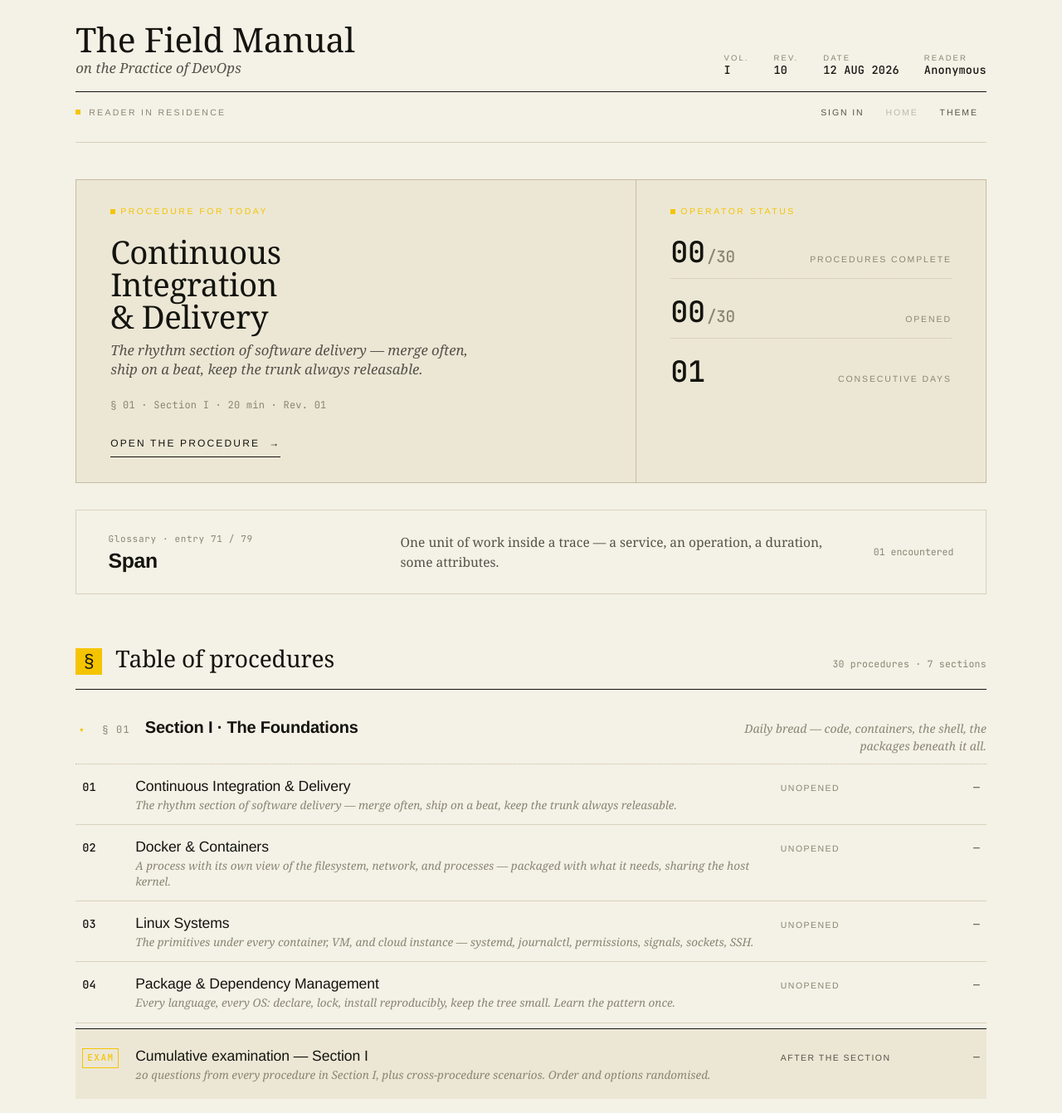
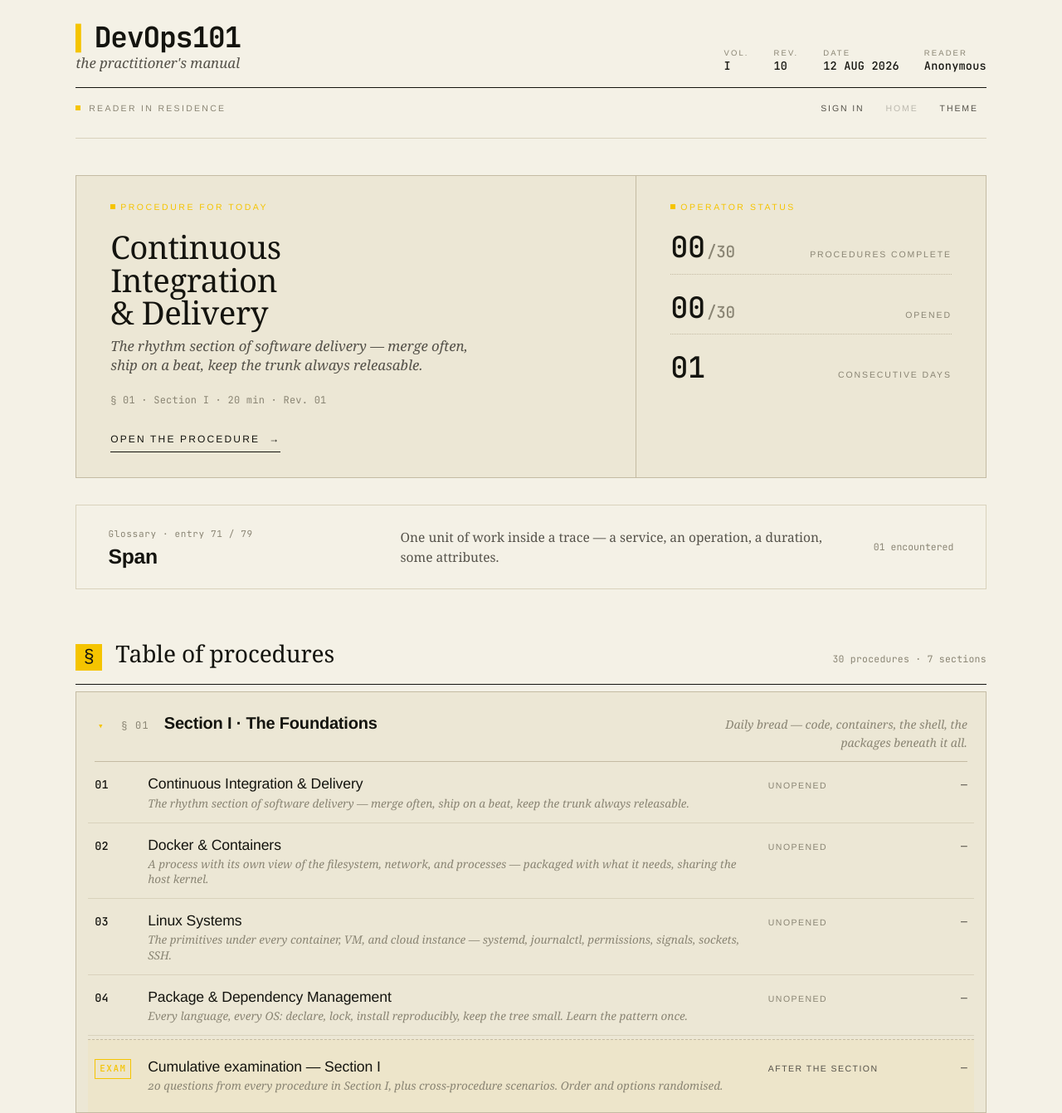
Before and after one commit to amitKriaf/DevOps101, a plain HTML site: page index.html in a window 1280 px wide. Shown: the top 1341 px of the page at 83% size. Drawn offline with nearby package versions, Linux system fonts and the light colour scheme; a web font is replaced by a local one.

Commit message:
changing bg color for sections

```diff
--- a/index.html
+++ b/index.html
@@ -1,8 +1,8 @@
-<title>The Field Manual · on the Practice of DevOps</title>
+<title>DevOps101 — the practitioner's manual</title>
 <link rel="preconnect" href="https://fonts.googleapis.com">
 <link rel="preconnect" href="https://fonts.gstatic.com" crossorigin>
 <link rel="stylesheet" href="https://fonts.googleapis.com/css2?family=Antic+Slab&family=Recursive:slnt,wght,CASL,MONO@-15..0,300..900,0..1,0..1&family=JetBrains+Mono:wght@400;500;700&display=swap">
-<link rel="stylesheet" href="manual.css?v=14">
+<link rel="stylesheet" href="manual.css?v=15">
 
 <!--
   DIRECTION CONTRACT — Operator's Manual (Impeccable seed 5f25d89b, mode Read).
@@ -18,8 +18,8 @@
 
   <header class="masthead">
     <div class="masthead-brand">
-      <div class="masthead-title">The Field Manual</div>
-      <div class="masthead-subtitle">on the Practice of DevOps</div>
+      <div class="masthead-title">DevOps101</div>
+      <div class="masthead-subtitle">the practitioner's manual</div>
     </div>
     <div class="masthead-meta">
       <span class="meta-cell"><span class="meta-key">Vol.</span> <span class="meta-val">I</span></span>
@@ -112,7 +112,7 @@
   <div class="auth-backdrop" id="auth-backdrop"></div>
   <div class="auth-dialog" role="dialog" aria-modal="true" aria-labelledby="auth-title">
     <button class="auth-close" id="auth-close" aria-label="Close">×</button>
-    <div class="auth-eyebrow">Field Manual · access</div>
+    <div class="auth-eyebrow">DevOps101 · access</div>
     <h2 class="auth-title" id="auth-title">Sign in</h2>
     <div class="auth-tabs" role="tablist">
       <button class="auth-tab active" id="auth-tab-signin" data-mode="signin" role="tab" aria-selected="true">Sign in</button>
@@ -135,8 +135,8 @@
 </div>
 
 <script src="https://cdn.jsdelivr.net/npm/@supabase/supabase-js@2/dist/umd/supabase.js"></script>
-<script src="config.js?v=14"></script>
-<script src="topics.js?v=14"></script>
-<script src="definitions.js?v=14"></script>
-<script src="part-exams.js?v=14"></script>
-<script src="manual.js?v=14"></script>
+<script src="config.js?v=15"></script>
+<script src="topics.js?v=15"></script>
+<script src="definitions.js?v=15"></script>
+<script src="part-exams.js?v=15"></script>
+<script src="manual.js?v=15"></script>
--- a/manual.css
+++ b/manual.css
@@ -39,7 +39,7 @@
   color-scheme: light;
 }
 
-/* Dark theme — functional black */
+/* Dark theme — functional black with blue-green accent */
 :root:not([data-theme="light"]) {
   @media (prefers-color-scheme: dark) {
     --ground:        #0B0D0E;
@@ -51,10 +51,10 @@
     --rule:          #2A2E31;
     --rule-hair:     #1F2224;
     --rule-strong:   #ECE7D5;
-    --accent:        #D9351B;   /* procedural red */
-    --accent-ink:    #ECE7D5;
-    --accent-quiet:  #3A1611;
-    --danger:        #F5C400;   /* safety yellow now signals caution */
+    --accent:        #28B4A1;   /* blue-green teal — instrument trace */
+    --accent-ink:    #08201C;
+    --accent-quiet:  #10261F;
+    --danger:        #F5C400;   /* safety yellow signals caution */
     --success:       #7DA25E;
     --shadow-lift:   0 1px 0 rgba(0, 0, 0, 0.4), 0 12px 32px -16px rgba(0, 0, 0, 0.7);
     color-scheme: dark;
@@ -71,9 +71,9 @@
   --rule:          #2A2E31;
   --rule-hair:     #1F2224;
   --rule-strong:   #ECE7D5;
-  --accent:        #D9351B;
-  --accent-ink:    #ECE7D5;
-  --accent-quiet:  #3A1611;
+  --accent:        #28B4A1;
+  --accent-ink:    #08201C;
+  --accent-quiet:  #10261F;
   --danger:        #F5C400;
   --success:       #7DA25E;
   --shadow-lift:   0 1px 0 rgba(0, 0, 0, 0.4), 0 12px 32px -16px rgba(0, 0, 0, 0.7);
@@ -148,14 +148,23 @@ button {
 .masthead-brand { flex-shrink: 0; }
 
 .masthead-title {
-  font-family: var(--font-headline);
-  font-weight: 400;
-  font-size: clamp(1.7rem, 3.6vw, 2.55rem);
-  line-height: 0.98;
-  letter-spacing: -0.005em;
+  font-family: var(--font-mono);
+  font-variation-settings: var(--rec-mono);
+  font-weight: 700;
+  font-size: clamp(1.5rem, 3.2vw, 2.15rem);
+  line-height: 1;
+  letter-spacing: -0.03em;
   color: var(--ink);
   margin: 0;
   text-transform: none;
+}
+.masthead-title::before {
+  content: "▍";
+  color: var(--accent);
+  margin-right: 6px;
+  font-size: 0.85em;
+  display: inline-block;
+  transform: translateY(-1px);
 }
 
 .masthead-subtitle {
@@ -490,8 +499,13 @@ button {
   letter-spacing: 0.02em;
 }
 
-/* Part sections */
-.part-section { margin-bottom: 4px; }
+/* Part sections — bordered container, chapters + exam grouped inside */
+.part-section {
+  margin-bottom: 20px;
+  border: 1px solid var(--rule);
+  background: var(--surface);
+  padding: 0 clamp(14px, 2vw, 22px);
+}
 .part-section:last-child { margin-bottom: 0; }
 
 .part-header {
@@ -499,15 +513,16 @@ button {
   grid-template-columns: auto auto 1fr auto;
   align-items: baseline;
   gap: 18px;
-  padding: 22px 0 10px;
-  border-bottom: 1px dotted var(--rule);
+  padding: 22px 0 12px;
+  border-bottom: 1px solid var(--rule);
   cursor: pointer;
   user-select: none;
   color: var(--ink);
   transition: color .12s ease;
 }
-.part-header:hover { color: var(--accent-ink); background: var(--accent-quiet); padding-left: 8px; margin-left: -8px; padding-right: 8px; margin-right: -8px; }
+.part-header:hover { color: var(--accent); }
 .part-header:focus-visible { outline: 2px solid var(--accent); outline-offset: 2px; }
+.part-section.collapsed .part-header { border-bottom: 0; }
 .part-caret {
   font-family: var(--font-mono);
   font-variation-settings: var(--rec-mono);
@@ -565,7 +580,10 @@ button {
   grid-template-columns: 44px minmax(0, 1fr) 130px 90px;
   align-items: baseline;
   gap: 20px;
-  padding: 14px 8px;
+  padding: 14px 0;
+  margin: 0 -8px;
+  padding-left: 8px;
+  padding-right: 8px;
   border: 0;
   border-bottom: 1px solid var(--rule-hair);
   background: transparent;
@@ -573,13 +591,11 @@ button {
   text-align: left;
   cursor: pointer;
   font-family: inherit;
-  width: 100%;
+  width: calc(100% + 16px);
   transition: background .12s ease;
   position: relative;
 }
-.chapter:hover, .exam-card:hover {
-  background: var(--accent-quiet);
-}
+.chapter:hover, .exam-card:hover { background: var(--accent-quiet); }
 .chapter:focus-visible, .exam-card:focus-visible { outline: 2px solid var(--accent); outline-offset: -2px; }
 .grid > :last-child { border-bottom: 0; }
 
@@ -647,15 +663,16 @@ button {
   .chapter-stat { grid-row: 1; }
 }
 
-/* Exam card variant */
+/* Exam card variant — the last row of its section, subtly tinted */
 .exam-card {
-  border-top: 1px solid var(--ink);
+  border-top: 1px dashed var(--rule);
+  border-bottom: 0;
   padding-top: 20px;
-  padding-bottom: 20px;
-  margin-top: 6px;
-  background: var(--surface);
+  padding-bottom: 22px;
+  margin-top: 4px;
+  background: color-mix(in srgb, var(--accent) 5%, transparent);
 }
-.exam-card:hover { background: var(--accent-quiet); }
+.exam-card:hover { background: color-mix(in srgb, var(--accent) 12%, transparent); }
 .exam-card .chapter-num {
   color: var(--accent);
   border: 1px solid var(--accent);
```
